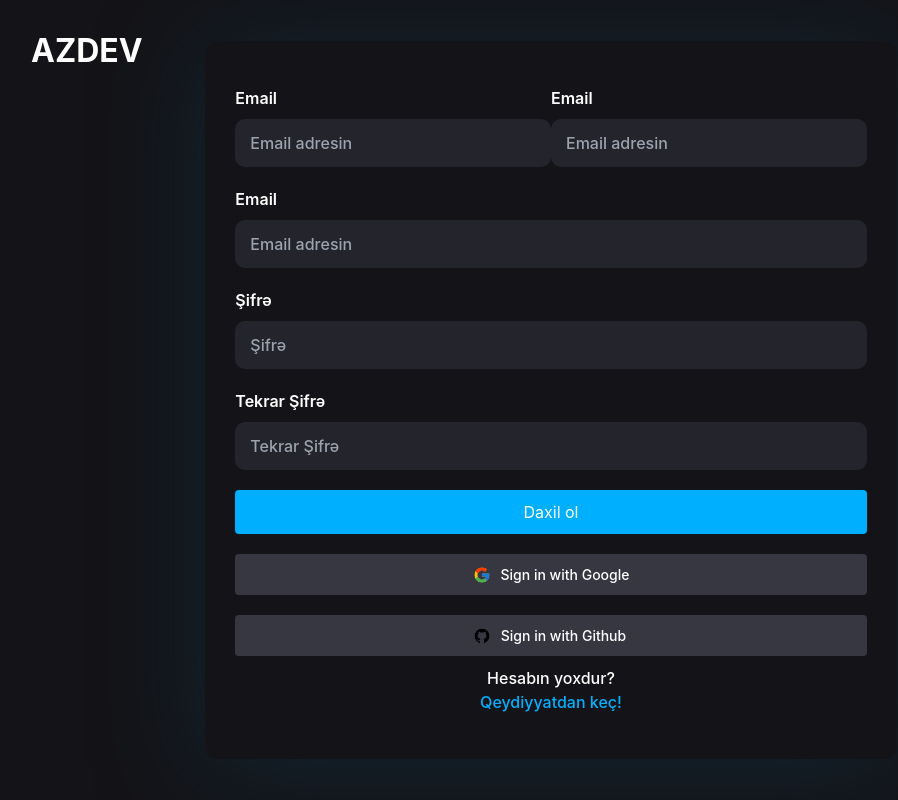
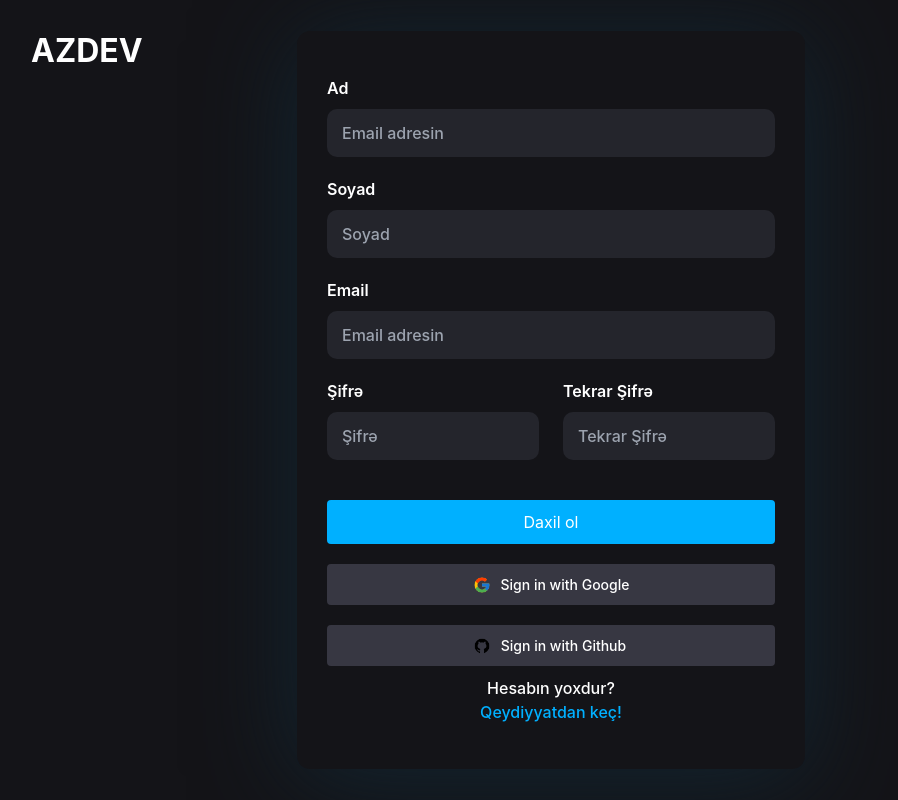
Before and after one commit to azdevcommunity/azdev-web, a React (Vite) app: page /register in a window 1280 px wide. Shown: the whole page, without its empty margins (89-987 px from the left). Built offline with nearby package versions, Linux system fonts and the light colour scheme; a web font is replaced by a local one.

Commit message:
Update RegisterForm.tsx

```diff
--- a/src/features/container/register/component/RegisterForm.tsx
+++ b/src/features/container/register/component/RegisterForm.tsx
@@ -41,8 +41,33 @@ const RegisterForm: React.FC = () => {
 
     return (
         <FormContainer>
-            <form onSubmit={handleSubmit}>
-                <div className={"flex"}>
+
+
+            <form onSubmit={handleSubmit} className="max-w-md mx-auto">
+                <InputGroup>
+                    <label htmlFor={"name"} className={style.inputHeader}>Ad</label>
+                    <input
+                        id={"name"}
+                        type="name"
+                        name="name"
+                        placeholder="Email adresin"
+                        value={form.email}
+                        onChange={handleChange}
+                        className={style.inputField}
+                    />
+                </InputGroup>
+                <InputGroup>
+                    <label htmlFor={"surname"} className={style.inputHeader}>Soyad</label>
+                    <input
+                        id={"surname"}
+                        type="surname"
+                        name="surname"
+                        placeholder="Soyad"
+                        value={form.email}
+                        onChange={handleChange}
+                        className={style.inputField}
+                    />
+                </InputGroup>
                 <InputGroup>
                     <label htmlFor={"email"} className={style.inputHeader}>Email</label>
                     <input
@@ -55,32 +80,8 @@ const RegisterForm: React.FC = () => {
                         className={style.inputField}
                     />
                 </InputGroup>
-
-                    <InputGroup>
-                        <label htmlFor={"email"} className={style.inputHeader}>Email</label>
-                        <input
-                            id={"email"}
-                            type="email"
-                            name="email"
-                            placeholder="Email adresin"
-                            value={form.email}
-                            onChange={handleChange}
-                            className={style.inputField}
-                        />
-                    </InputGroup>
-                </div>
-                <InputGroup>
-                    <label htmlFor={"email"} className={style.inputHeader}>Email</label>
-                    <input
-                        id={"email"}
-                        type="email"
-                        name="email"
-                        placeholder="Email adresin"
-                        value={form.email}
-                        onChange={handleChange}
-                        className={style.inputField}
-                    />
-                </InputGroup>
+                <div className="grid md:grid-cols-2 md:gap-6">
+                    <div className="relative z-0 w-full mb-5 group">
                         <InputGroup>
                             <label htmlFor={"password"} className={style.inputHeader}>Şifrə</label>
                             <input
@@ -93,6 +94,9 @@ const RegisterForm: React.FC = () => {
                                 className={style.inputField}
                             />
                         </InputGroup>
+
+                    </div>
+                    <div className="relative z-0 w-full mb-5 group">
                         <InputGroup>
                             <label htmlFor={"passwordConfirm"} className={style.inputHeader}>Tekrar Şifrə</label>
                             <input
@@ -105,6 +109,8 @@ const RegisterForm: React.FC = () => {
                                 className={style.inputField}
                             />
                         </InputGroup>
+                    </div>
+                </div>
                 <InputGroup>
                     <SubmitButton>Daxil ol</SubmitButton>
                 </InputGroup>
```
Lines whose indentation alone changed are shown as unchanged.
